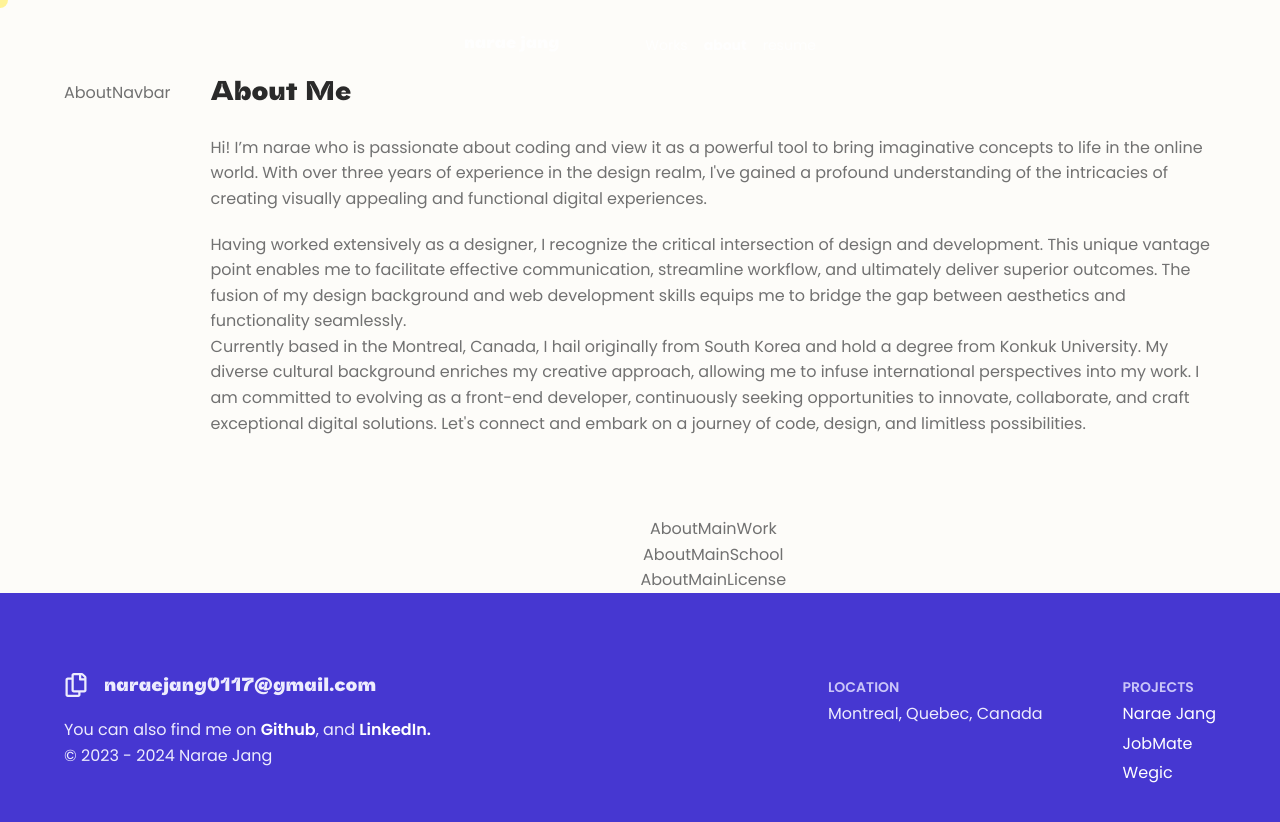
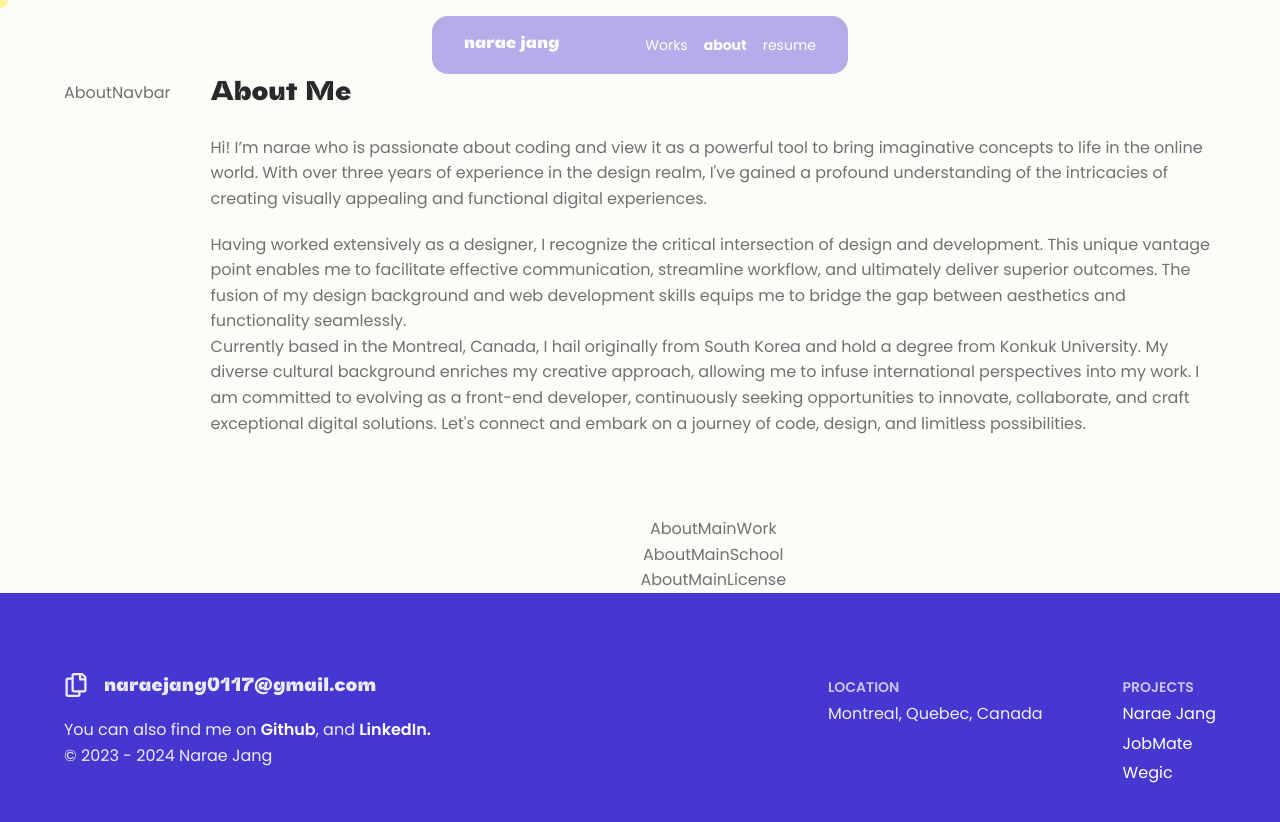
Before and after one commit to NaraeJang/2024-Narae-Jang-Portfolio, a React (Vite) app: page /about in a window 1280 px wide. Shown: the top 822 px of the page. Built offline with nearby package versions, Linux system fonts and the light colour scheme.

Commit message:
navbar dynamic style update

```diff
--- a/src/components/Navbar.jsx
+++ b/src/components/Navbar.jsx
@@ -5,6 +5,7 @@ import { HashLink } from 'react-router-hash-link';
 const Navbar = () => {
   const location = useLocation();
   const [isScrolling, setIsScrolling] = useState(false);
+  const onAboutPage = location.pathname.includes('/about');
 
   useEffect(() => {
     const handleScroll = () => {
@@ -21,7 +22,10 @@ const Navbar = () => {
   }, []);
 
   return (
-    <div className={`absolute navbar ${isScrolling ? 'show-bg' : ''}`}>
+    <div
+      className={`absolute navbar ${
+        isScrolling || onAboutPage ? 'show-bg' : ''
+      }`}>
       <HashLink to={'./#header'} className="logo">
         narae jang
       </HashLink>
```
